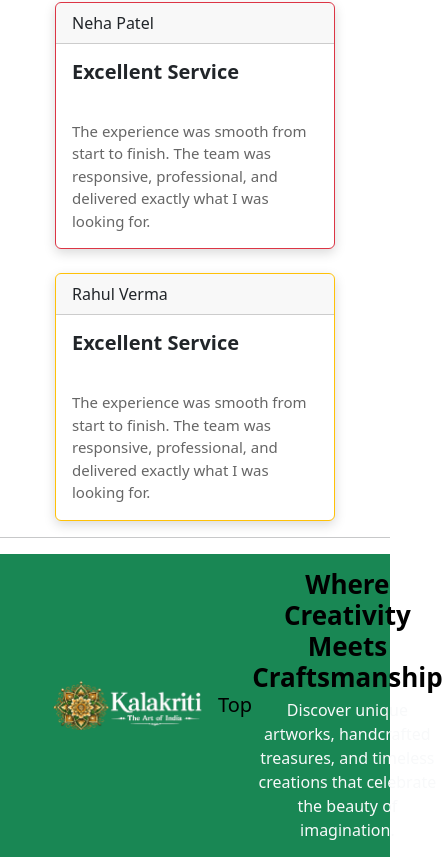
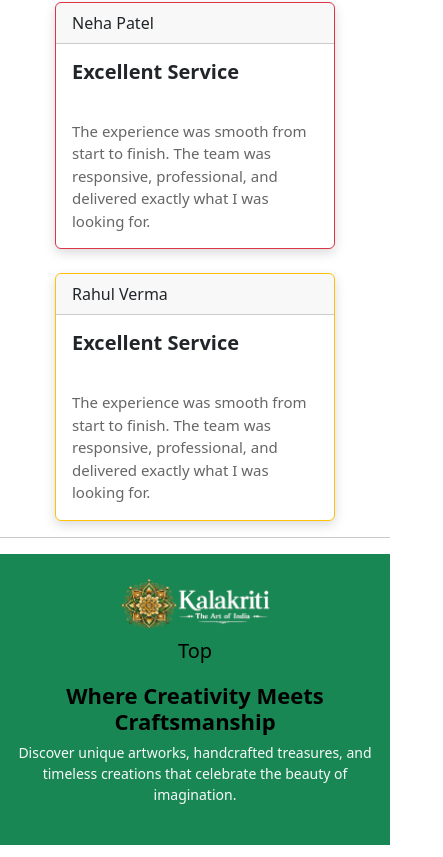
Before and after one commit to priyarani22023-max/Kalakriti, a React (Vite) app in the folder frontend/: page / in a window 390 px wide. Shown: the part 1710-2567 px from the top of the page, 443 px wide, since content can reach past the window. Built offline with nearby package versions, Linux system fonts and the light colour scheme; no server answers.

Commit message:
Make footer responsive

```diff
--- a/frontend/src/Components/Footer.jsx
+++ b/frontend/src/Components/Footer.jsx
@@ -4,48 +4,62 @@ import logo from "../assets/logo2.png";
 function Footer() {
   return (
     <footer
-      className="bg-success text-white"
-      style={{
-        minHeight: "100px",
-        padding: "15px 40px",
-      }}
+      className="bg-success text-white py-4"
+      style={{ minHeight: "100px" }}
     >
-      <div className="container-fluid d-flex justify-content-between align-items-center">
+      <div className="container">
+        <div className="row align-items-center text-center text-lg-start">
 
           {/* Left Side */}
-        <div className="d-flex align-items-center">
-          <img src={logo} alt="Kalakriti" width={150} />
+          <div className="col-12 col-lg-3 mb-3 mb-lg-0 d-flex flex-column flex-lg-row align-items-center justify-content-center justify-content-lg-start">
+            <img
+              src={logo}
+              alt="Kalakriti"
+              className="img-fluid"
+              style={{ maxWidth: "150px" }}
+            />
 
             <a
               href="#"
-            className=" text-decoration-none ms-3"
-            style={{ fontSize: "20px", fontWeight: "500", color: "black" }}
+              className="text-decoration-none ms-lg-3 mt-2 mt-lg-0"
+              style={{
+                fontSize: "20px",
+                fontWeight: "500",
+                color: "black",
+              }}
             >
               Top
             </a>
           </div>
 
           {/* Center */}
-        <div className="text-center">
+          <div className="col-12 col-lg-6 mb-3 mb-lg-0">
             <h5
-            className="mb-1"
-            style={{ fontSize: "26px", fontWeight: "600" ,color: "black"}}
+              style={{
+                fontSize: "clamp(22px, 4vw, 30px)",
+                fontWeight: "600",
+                color: "black",
+              }}
             >
               Where Creativity Meets Craftsmanship
             </h5>
 
             <p
-            className="mb-0"
-            style={{ fontSize: "16px", color: "#f8f9fa" }}
+              style={{
+                fontSize: "clamp(14px, 2vw, 17px)",
+                color: "#f8f9fa",
+                marginBottom: "0",
+              }}
             >
               Discover unique artworks, handcrafted treasures, and timeless
               creations that celebrate the beauty of imagination.
             </p>
           </div>
 
-        {/* Empty div for balance */}
-        <div style={{ width: "150px" }}></div>
+          {/* Right Side */}
+          <div className="col-12 col-lg-3"></div>
 
+        </div>
       </div>
     </footer>
   );
```
Lines whose indentation alone changed are shown as unchanged.
